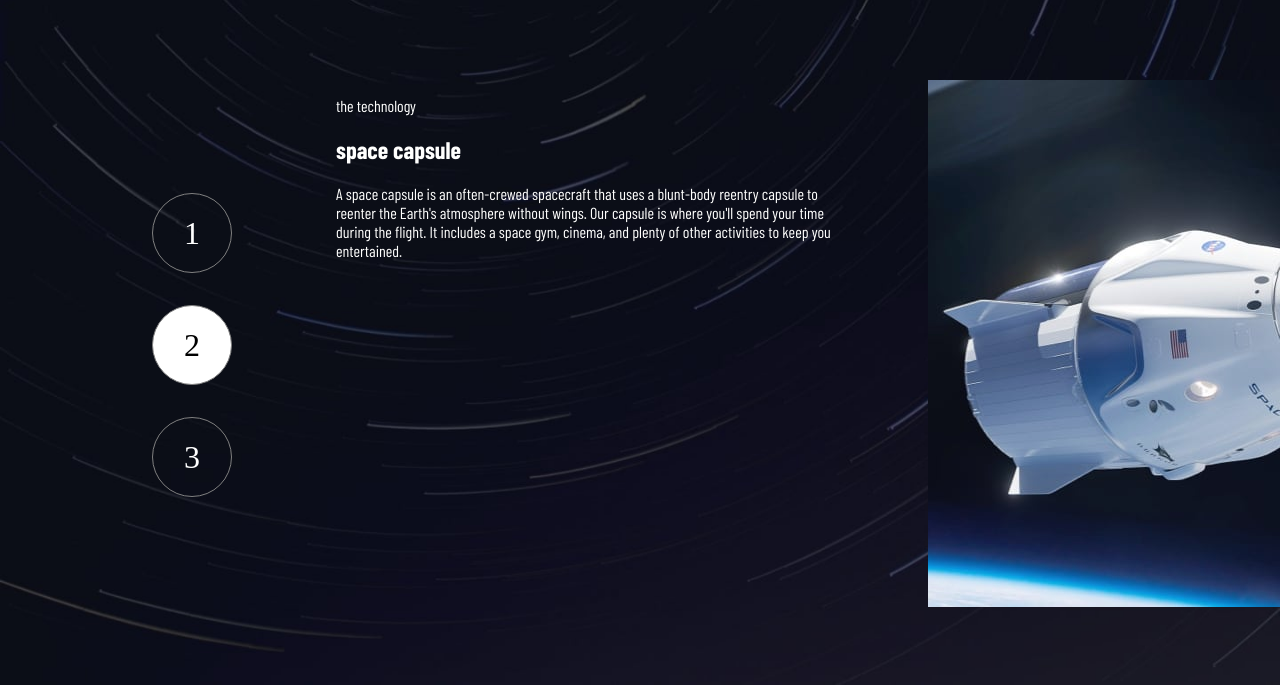
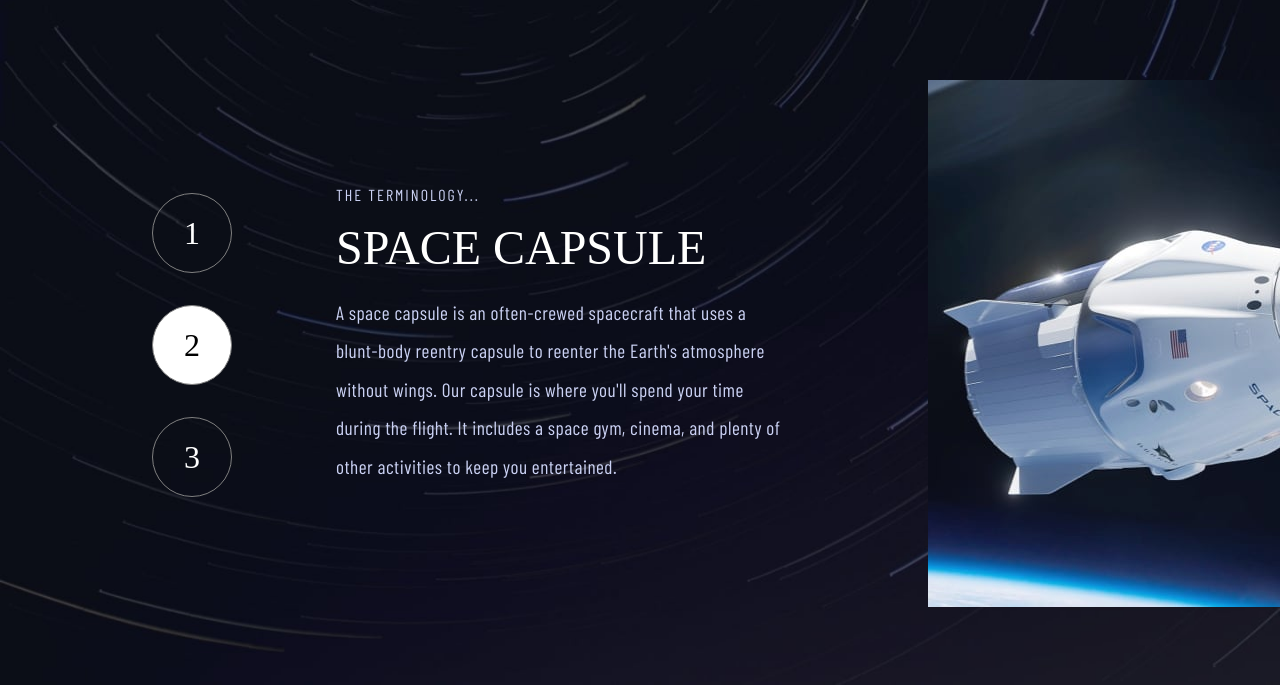
Before and after one commit to jakegodsall/space-tourism-website-frontend-practice, a Django app: page /technology/capsule in a window 1280 px wide; the page is wider, and only the part inside the window is pictured. Shown: the part 115-800 px from the top of that part. Run offline with Django 4.2, Linux system fonts and the light colour scheme; data comes from the database, SQL or seed files in the repository; some web fonts are replaced.

Commit message:
completed basic layout of technology page

```diff
--- a/technology/static/technology/partials/tech.css
+++ b/technology/static/technology/partials/tech.css
@@ -3,6 +3,8 @@
     display: grid;
     grid-template-columns: 10vw 40vw 40vw;
     gap: 5rem;
+
+    text-transform: uppercase;
 }
 
 .tech__col1 {
@@ -33,7 +35,34 @@
 }
 
 .tech__col2 {
+    display: flex;
+    flex-direction: column;
+    justify-content: center;
+    padding-right: 4rem;
 }
+
+.tech__terms {
+    color: var(--secondary-text-color);
+    letter-spacing: 2px;
+    font-weight: lighter;
+    margin: 0;
+}
+
+.tech__name {
+    font-family: var(--secondary-font);
+    font-size: 3rem;
+    font-weight: lighter;
+    margin: 0;
+    margin-top: 1rem;
+}
+
+.tech__description {
+    color: var(--secondary-text-color);
+    text-transform: none;
+    font-size: 1.2rem;
+    font-weight: 300;
+    line-height: 2;
+    letter-spacing: .5px;
 
 .tech__col3 {
 }
--- a/technology/templates/technology/partials/tech.html
+++ b/technology/templates/technology/partials/tech.html
@@ -25,9 +25,9 @@
         </a>
     </div>
     <div class="tech__col2">
-        <p>the technology</p>
-        <h2>{{ name }}</h2>
-        <p>{{ description }}</p>
+        <p class="tech__terms">the terminology...</p>
+        <h2 class="tech__name">{{ name }}</h2>
+        <p class="tech__description">{{ description }}</p>
     </div>
     <div class="tech__col3">
         <img src="{% static 'technology/images/' %}{{ image }}" alt="{{ name }}" />
```
